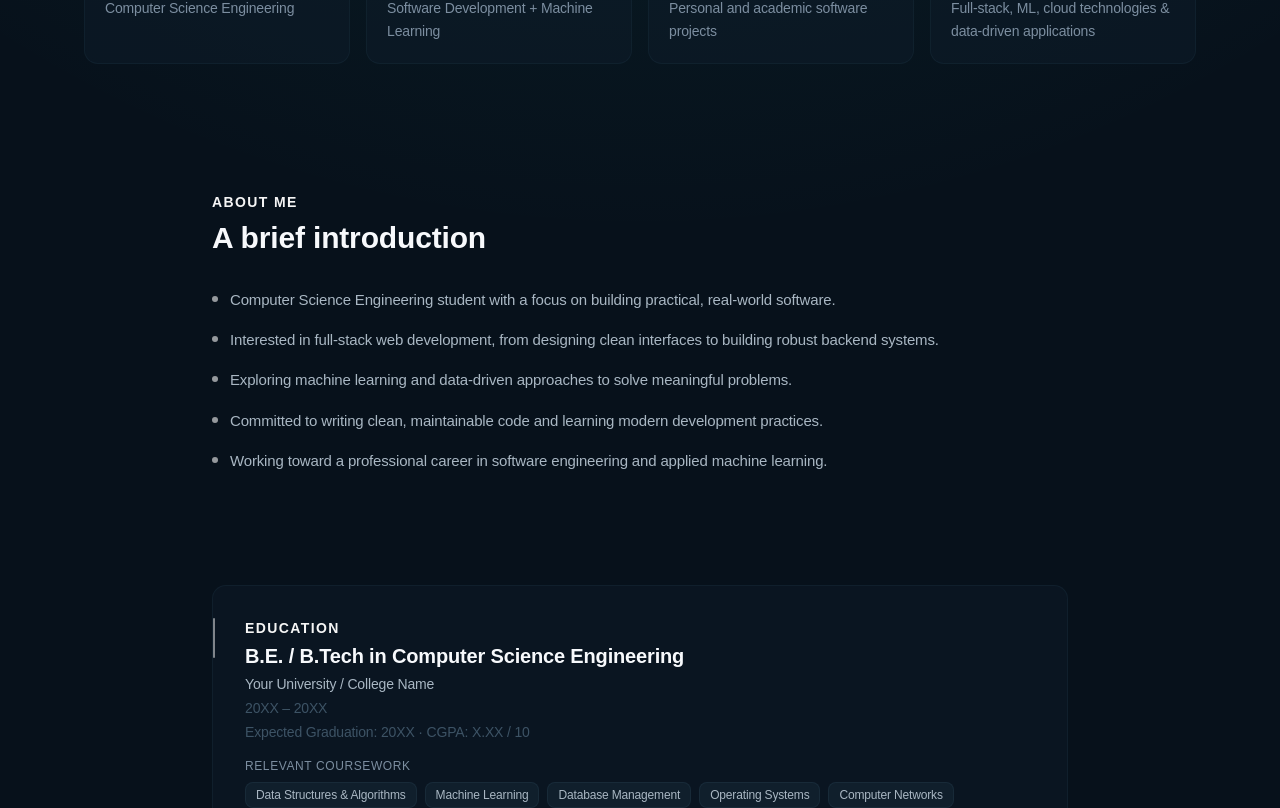
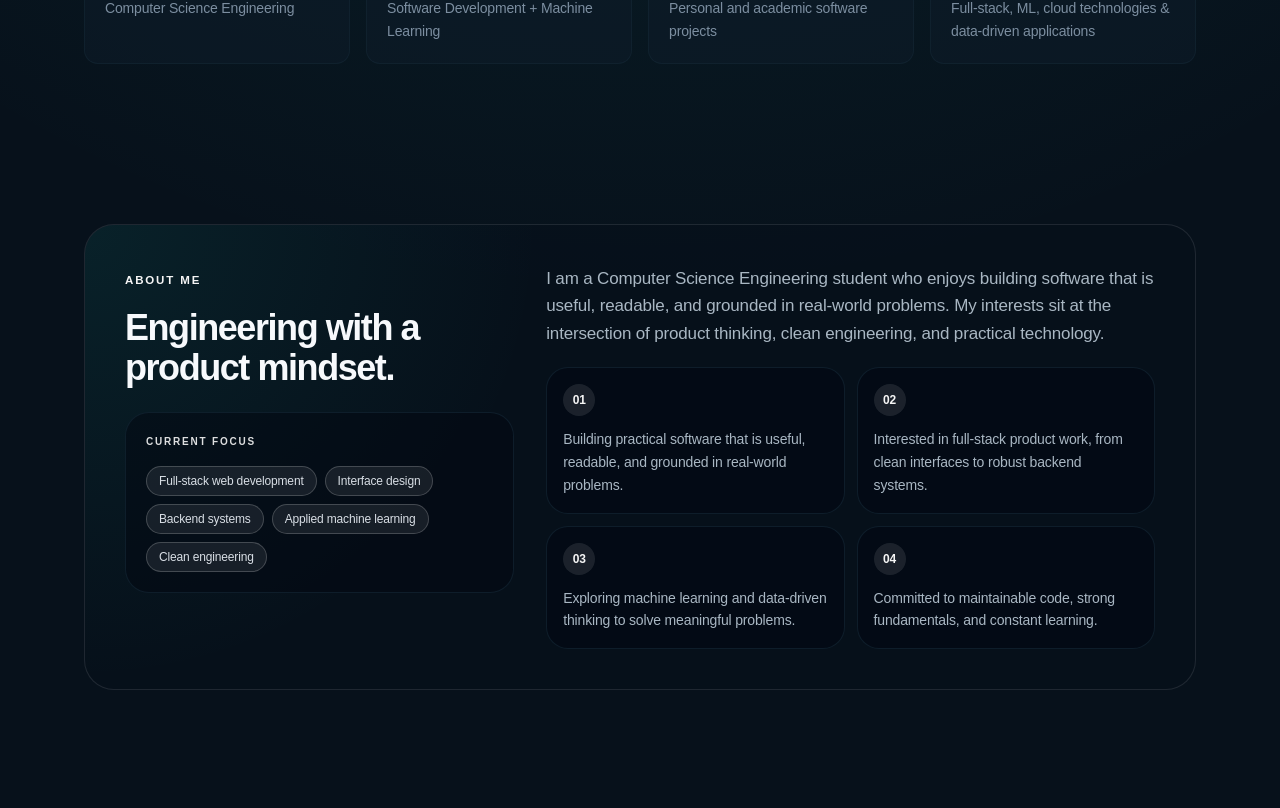
Before and after one commit to sharanugd2305/protfolio, a React (Vite) app: page / in a window 1280 px wide. Shown: the part 956-1764 px from the top of the page. Built offline with nearby package versions, Linux system fonts and the light colour scheme.

Commit message:
feat: enhance AboutPreview component with improved layout, animations, and updated content

```diff
--- a/src/components/AboutPreview.jsx
+++ b/src/components/AboutPreview.jsx
@@ -1,34 +1,84 @@
+import { motion } from "motion/react";
 import { useScrollReveal } from "../hooks/useScrollReveal";
 
 const ABOUT_POINTS = [
-  "Computer Science Engineering student with a focus on building practical, real-world software.",
-  "Interested in full-stack web development, from designing clean interfaces to building robust backend systems.",
-  "Exploring machine learning and data-driven approaches to solve meaningful problems.",
-  "Committed to writing clean, maintainable code and learning modern development practices.",
-  "Working toward a professional career in software engineering and applied machine learning.",
+  "Building practical software that is useful, readable, and grounded in real-world problems.",
+  "Interested in full-stack product work, from clean interfaces to robust backend systems.",
+  "Exploring machine learning and data-driven thinking to solve meaningful problems.",
+  "Committed to maintainable code, strong fundamentals, and constant learning.",
+];
+
+const FOCUS_AREAS = [
+  "Full-stack web development",
+  "Interface design",
+  "Backend systems",
+  "Applied machine learning",
+  "Clean engineering",
 ];
 
 export default function AboutPreview() {
   const ref = useScrollReveal();
 
   return (
-    <div ref={ref} className="mx-auto max-w-4xl px-5 py-16">
-      <div className="reveal">
-        <h2 className="text-sm font-semibold text-accent uppercase tracking-widest mb-2">
-          About Me
-        </h2>
-        <h3 className="text-2xl sm:text-3xl font-bold text-base-50 mb-8">
-          A brief introduction
-        </h3>
-        <ul className="space-y-4">
-          {ABOUT_POINTS.map((point, i) => (
-            <li key={i} className="flex items-start gap-3 text-base-300 text-[15px] leading-relaxed">
-              <span className="mt-2 w-1.5 h-1.5 rounded-full bg-accent/60 shrink-0" aria-hidden="true" />
-              {point}
-            </li>
-          ))}
-        </ul>
-      </div>
-    </div>
+    <section id="about" ref={ref} className="mx-auto max-w-6xl px-5 py-20 sm:py-24">
+      <motion.div
+        initial={{ opacity: 0, y: 24 }}
+        whileInView={{ opacity: 1, y: 0 }}
+        viewport={{ once: true, amount: 0.2 }}
+        transition={{ duration: 0.55, ease: "easeOut" }}
+        className="reveal relative overflow-hidden rounded-[30px] border border-white/10 bg-base-900/35 p-6 sm:p-8 lg:p-10"
+      >
+        <div className="absolute inset-0 bg-[radial-gradient(circle_at_top_left,_rgba(34,211,197,0.09),_transparent_38%)]" aria-hidden="true" />
+
+        <div className="relative grid gap-8 lg:grid-cols-[0.78fr_1.22fr] lg:items-start">
+          <div className="space-y-6">
+            <div>
+              <span className="eyebrow">About Me</span>
+              <h2 className="mt-4 text-3xl font-bold tracking-[-0.04em] text-base-50 sm:text-4xl">
+                Engineering with a product mindset.
+              </h2>
+            </div>
+
+            <div className="rounded-[24px] border border-base-700/60 bg-base-950/50 p-4 sm:p-5">
+              <p className="text-[10px] font-semibold uppercase tracking-[0.18em] text-accent/90">
+                Current focus
+              </p>
+              <div className="mt-4 flex flex-wrap gap-2">
+                {FOCUS_AREAS.map((area) => (
+                  <span
+                    key={area}
+                    className="rounded-full border border-accent/20 bg-accent/8 px-3 py-1.5 text-xs font-medium text-base-100/90"
+                  >
+                    {area}
+                  </span>
+                ))}
+              </div>
+            </div>
+          </div>
+
+          <div className="space-y-5">
+            <p className="text-base leading-relaxed text-base-300 sm:text-[17px]">
+              I am a Computer Science Engineering student who enjoys building software that is useful,
+              readable, and grounded in real-world problems. My interests sit at the intersection of
+              product thinking, clean engineering, and practical technology.
+            </p>
+
+            <div className="grid gap-3 sm:grid-cols-2">
+              {ABOUT_POINTS.map((point, index) => (
+                <div
+                  key={index}
+                  className="rounded-[22px] border border-base-700/60 bg-base-950/45 p-4 text-sm leading-relaxed text-base-300 transition-colors hover:border-accent/20 hover:bg-base-900/50"
+                >
+                  <div className="mb-3 flex h-8 w-8 items-center justify-center rounded-full bg-accent/10 text-xs font-semibold text-accent">
+                    0{index + 1}
+                  </div>
+                  <p>{point}</p>
+                </div>
+              ))}
+            </div>
+          </div>
+        </div>
+      </motion.div>
+    </section>
   );
 }
```
